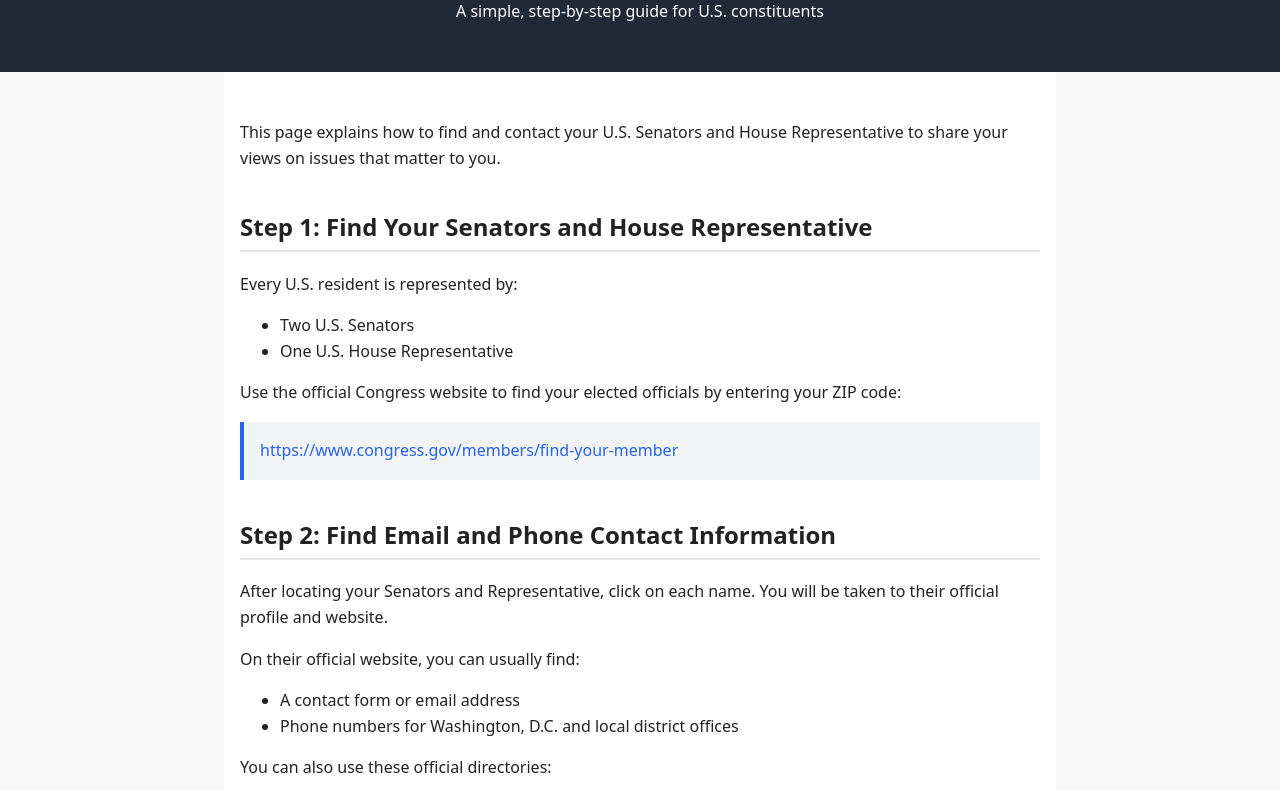
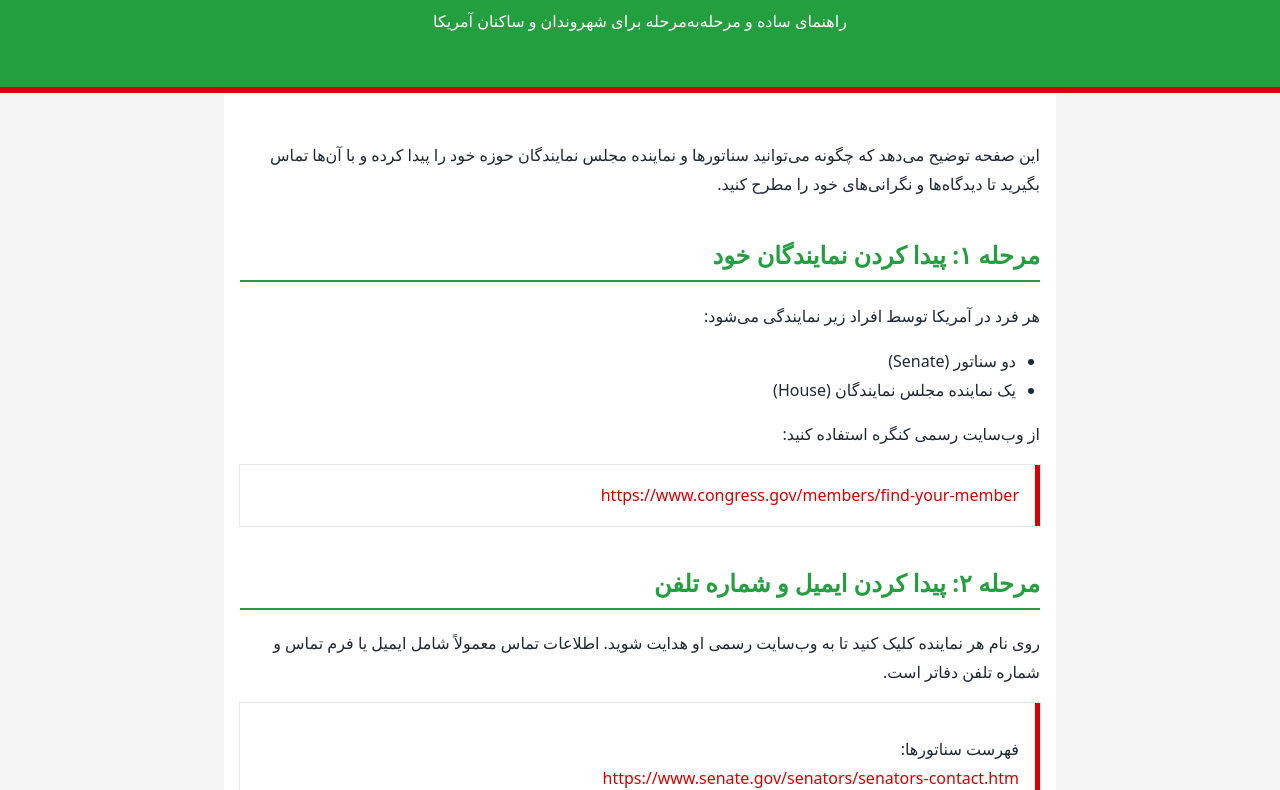
Before and after one commit to mrahimi2026/mrahimi2026.github.io, a plain HTML site: page index.html in a window 1280 px wide. Shown: the part 116-906 px from the top of the page. Drawn offline with Linux system fonts and the light colour scheme.

Commit message:
Update index.html

```diff
--- a/index.html
+++ b/index.html
@@ -1,99 +1,128 @@
 <!DOCTYPE html>
-<html lang="en">
+<html lang="fa" dir="rtl">
 <head>
   <meta charset="UTF-8">
   <meta name="viewport" content="width=device-width, initial-scale=1.0">
-  <title>How to Contact Your Members of Congress</title>
-  <meta name="description" content="A simple step-by-step guide to finding and contacting your U.S. Senators and House Representative.">
+  <title>راهنمای تماس با نمایندگان کنگره آمریکا</title>
+  <meta name="description" content="راهنمای گام‌به‌گام برای پیدا کردن و تماس با سناتورها و نماینده مجلس نمایندگان آمریکا">
   <style>
+    :root {
+      --iran-green: #239f40;
+      --iran-red: #da0000;
+      --soft-gray: #f5f5f5;
+      --text-dark: #1f2937;
+    }
+
     body {
       font-family: system-ui, -apple-system, BlinkMacSystemFont, "Segoe UI", Roboto, Arial, sans-serif;
-      line-height: 1.6;
+      line-height: 1.8;
       margin: 0;
-      background-color: #f9f9f9;
-      color: #222;
+      background-color: var(--soft-gray);
+      color: var(--text-dark);
     }
+
     header {
-      background-color: #1f2937;
+      background-color: var(--iran-green);
       color: white;
-      padding: 2rem 1rem;
+      padding: 2.2rem 1rem;
       text-align: center;
+      border-bottom: 6px solid var(--iran-red);
     }
+
     main {
       max-width: 800px;
       margin: 0 auto;
       padding: 2rem 1rem;
       background-color: white;
     }
-    h1, h2, h3 {
-      line-height: 1.25;
+
+    h1, h2 {
+      line-height: 1.4;
     }
+
     h2 {
       margin-top: 2.5rem;
-      border-bottom: 2px solid #e5e7eb;
       padding-bottom: 0.5rem;
+      border-bottom: 2px solid var(--iran-green);
+      color: var(--iran-green);
     }
+
     p {
       margin: 1rem 0;
     }
+
     a {
-      color: #2563eb;
+      color: var(--iran-red);
       text-decoration: none;
+      font-weight: 500;
+      word-break: break-all;
     }
+
     a:hover {
       text-decoration: underline;
     }
+
+    ul {
+      padding-right: 1.5rem;
+    }
+
     .step {
       margin-bottom: 2rem;
     }
+
     .box {
-      background-color: #f3f4f6;
+      background-color: #ffffff;
       padding: 1rem;
-      border-left: 4px solid #2563eb;
+      border-right: 5px solid var(--iran-red);
       margin: 1rem 0;
+      box-shadow: 0 0 0 1px #e5e7eb;
     }
+
     pre {
       background-color: #111827;
       color: #f9fafb;
       padding: 1rem;
       overflow-x: auto;
-      border-radius: 4px;
+      border-radius: 6px;
       white-space: pre-wrap;
+      direction: ltr;
+      text-align: left;
+      border-left: 5px solid var(--iran-green);
     }
+
     footer {
       text-align: center;
       font-size: 0.9rem;
       color: #6b7280;
       padding: 2rem 1rem;
+      background-color: white;
+      border-top: 3px solid var(--iran-red);
     }
   </style>
 </head>
 <body>
 
 <header>
-  <h1>How to Contact Your Members of Congress</h1>
-  <p>A simple, step-by-step guide for U.S. constituents</p>
+  <h1>چگونه با نمایندگان کنگره آمریکا تماس بگیریم</h1>
+  <p>راهنمای ساده و مرحله‌به‌مرحله برای شهروندان و ساکنان آمریکا</p>
 </header>
 
 <main>
 
   <p>
-    This page explains how to find and contact your U.S. Senators and House Representative
-    to share your views on issues that matter to you.
+    این صفحه توضیح می‌دهد که چگونه می‌توانید سناتورها و نماینده مجلس نمایندگان
+    حوزه خود را پیدا کرده و با آن‌ها تماس بگیرید تا دیدگاه‌ها و نگرانی‌های خود
+    را مطرح کنید.
   </p>
 
   <div class="step">
-    <h2>Step 1: Find Your Senators and House Representative</h2>
-    <p>
-      Every U.S. resident is represented by:
-    </p>
+    <h2>مرحله ۱: پیدا کردن نمایندگان خود</h2>
+    <p>هر فرد در آمریکا توسط افراد زیر نمایندگی می‌شود:</p>
     <ul>
-      <li>Two U.S. Senators</li>
-      <li>One U.S. House Representative</li>
+      <li>دو سناتور (Senate)</li>
+      <li>یک نماینده مجلس نمایندگان (House)</li>
     </ul>
-    <p>
-      Use the official Congress website to find your elected officials by entering your ZIP code:
-    </p>
+    <p>از وب‌سایت رسمی کنگره استفاده کنید:</p>
     <div class="box">
       <a href="https://www.congress.gov/members/find-your-member" target="_blank" rel="noopener">
         https://www.congress.gov/members/find-your-member
@@ -102,30 +131,20 @@
   </div>
 
   <div class="step">
-    <h2>Step 2: Find Email and Phone Contact Information</h2>
+    <h2>مرحله ۲: پیدا کردن ایمیل و شماره تلفن</h2>
     <p>
-      After locating your Senators and Representative, click on each name.
-      You will be taken to their official profile and website.
-    </p>
-    <p>
-      On their official website, you can usually find:
-    </p>
-    <ul>
-      <li>A contact form or email address</li>
-      <li>Phone numbers for Washington, D.C. and local district offices</li>
-    </ul>
-    <p>
-      You can also use these official directories:
+      روی نام هر نماینده کلیک کنید تا به وب‌سایت رسمی او هدایت شوید.
+      اطلاعات تماس معمولاً شامل ایمیل یا فرم تماس و شماره تلفن دفاتر است.
     </p>
     <div class="box">
       <p>
-        Senate contact list:<br>
+        فهرست سناتورها:<br>
         <a href="https://www.senate.gov/senators/senators-contact.htm" target="_blank" rel="noopener">
           https://www.senate.gov/senators/senators-contact.htm
         </a>
       </p>
       <p>
-        House contact list:<br>
+        فهرست نمایندگان مجلس:<br>
         <a href="https://www.house.gov/representatives/find-your-representative" target="_blank" rel="noopener">
           https://www.house.gov/representatives/find-your-representative
         </a>
@@ -134,12 +153,10 @@
   </div>
 
   <div class="step">
-    <h2>Step 3: Use a Sample Email</h2>
+    <h2>مرحله ۳: نمونه ایمیل</h2>
     <p>
-      Most offices prefer brief, respectful messages. You can copy and customize the example below.
-      Including your ZIP code helps verify that you are a constituent.
+      پیام‌های کوتاه و محترمانه معمولاً بیشترین تأثیر را دارند.
     </p>
-
     <pre>
 Subject: Constituent Concern Regarding [Issue]
 
@@ -147,11 +164,8 @@ Dear Senator/Representative [Last Name],
 
 My name is [Your Name], and I am a constituent from [City, State].
 
-I am writing to express my concern regarding [briefly describe the issue].
-This issue is important to me because [1–2 sentences explaining why].
-
-I respectfully ask that you consider this issue and take action that reflects
-the best interests of your constituents.
+I am writing to express my concern regarding [issue].
+This issue is important to me because [brief explanation].
 
 Thank you for your time and service.
 
@@ -162,12 +176,7 @@ Sincerely,
   </div>
 
   <div class="step">
-    <h2>Step 4: Follow Up (Optional)</h2>
-    <p>
-      Phone calls can also be effective. Staff members typically take brief messages
-      and share them with the representative.
-    </p>
-
+    <h2>مرحله ۴: پیگیری (اختیاری)</h2>
     <pre>
 Hello, my name is [Your Name], and I live in [City, ZIP Code].
 I am calling to express my concern about [issue].
@@ -179,7 +188,7 @@ Thank you for your time.
 
 <footer>
   <p>
-    This website is for informational purposes only and links to official U.S. government resources.
+    این وب‌سایت صرفاً جهت اطلاع‌رسانی است و به منابع رسمی دولت آمریکا لینک می‌دهد.
   </p>
 </footer>
 
```
